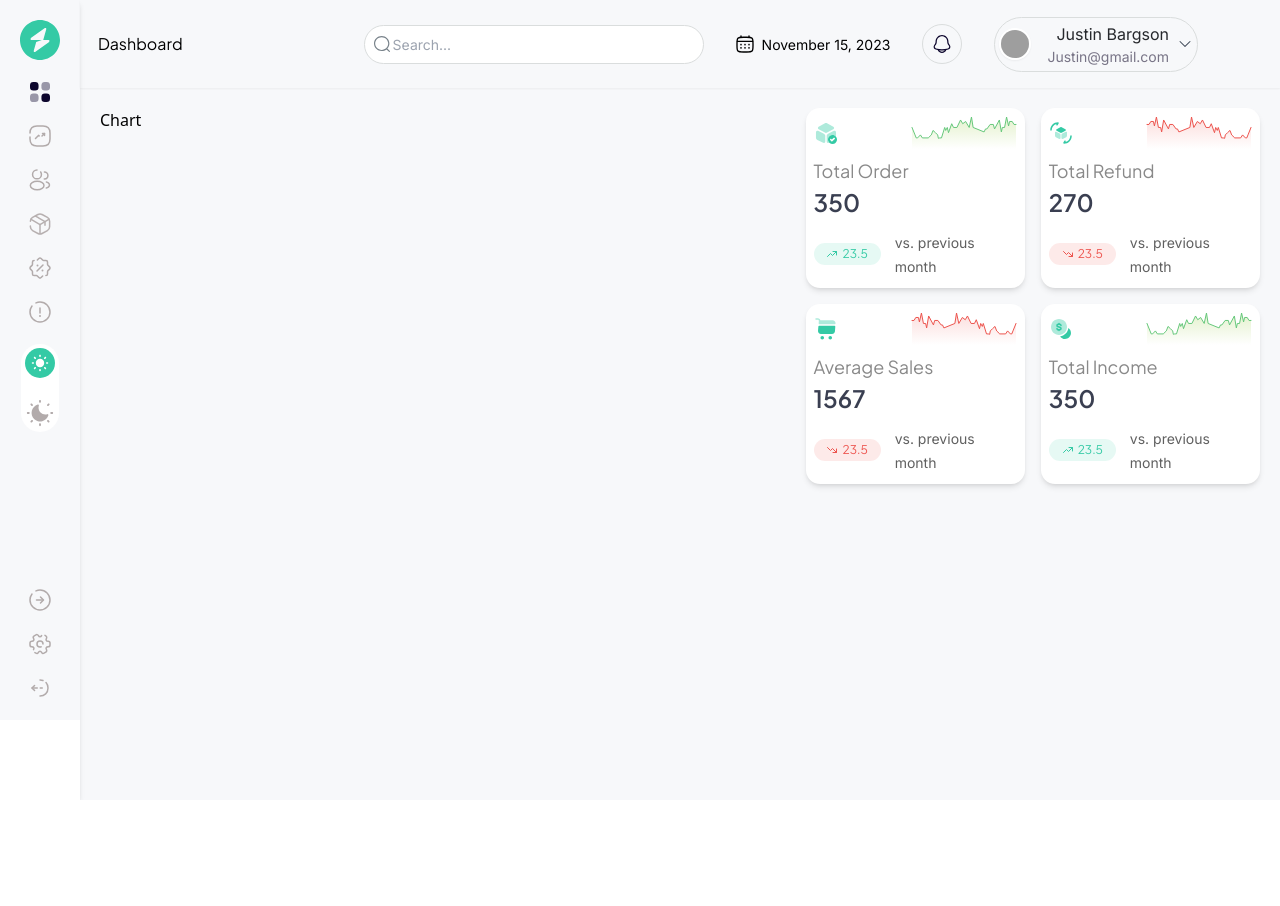
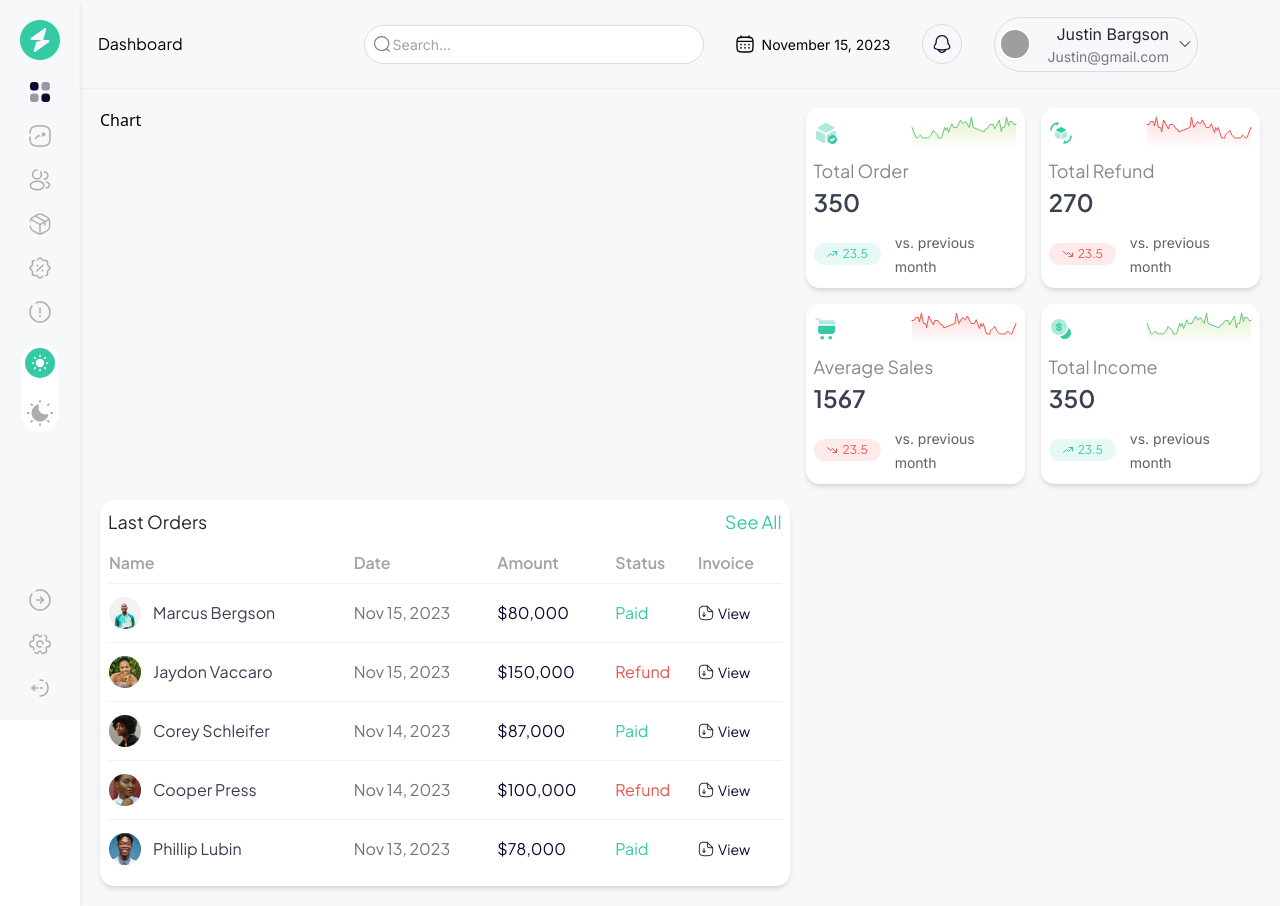
Before and after one commit to Superstahn95/analytics-dashboard, a React (Vite) app: page / in a window 1280 px wide. Before the commit the page ends 800 px from the top, so only its background shows below. Built offline with nearby package versions, Linux system fonts and the light colour scheme; grey boxes are pictures that could not be loaded.

Commit message:
Handled Order tables

```diff
--- a/src/components/OrderTable.jsx
+++ b/src/components/OrderTable.jsx
@@ -0,0 +1,67 @@
+import React from "react";
+import WidgetWrapper from "./WidgetWrapper";
+import { orders } from "../data";
+import Download from "/svg/document-download.svg";
+
+const tableHeaders = ["Name", "Date", "Amount", "Status", "Invoice"];
+
+function OrderTable() {
+  console.log(orders);
+  return (
+    <WidgetWrapper>
+      <div className="flex items-center justify-between">
+        <span className="font-jakarta text-[18px] text-[#26282C]">
+          Last Orders
+        </span>
+        <span className="font-jakarta text-[18px] text-[#34CAA5]">See All</span>
+      </div>
+      <table className="w-full mt-2">
+        <tr>
+          {tableHeaders.map((header) => (
+            <th
+              key={header}
+              className="text-left text-[#9CA4AB] font-jakarta text-[16px] py-2"
+            >
+              {header}
+            </th>
+          ))}
+        </tr>
+        {orders.map((order) => (
+          <tr key={order.id} className="border-t  border-[#EDF2F6]">
+            <td>
+              <div className="flex items-center space-x-3">
+                <img src={order.image} alt="user avi" />
+                <span className="font-jakarta text-[16px] text-[#3A3F51] py-4">
+                  {order.name}
+                </span>
+              </div>
+            </td>
+            <td className="font-jakarta text-[16px] text-[#737373] ">
+              {order.date}
+            </td>
+            <td className="font-jakarta text-[#0D062D] text-[16px]">
+              {order.amount}
+            </td>
+            <td
+              className={`${
+                order.status === "Paid" ? "text-[#34CAA5]" : "text-[#ED544E]"
+              } font-jakarta text-[16px] `}
+            >
+              {order.status}
+            </td>
+            <td>
+              <button className="flex items-center space-x-1">
+                <img src={Download} alt="download" />
+                <span className="font-jakarta text-[14px] text-[#0D062D]">
+                  View
+                </span>
+              </button>
+            </td>
+          </tr>
+        ))}
+      </table>
+    </WidgetWrapper>
+  );
+}
+
+export default OrderTable;
--- a/src/components/Statistics.jsx
+++ b/src/components/Statistics.jsx
@@ -1,6 +1,7 @@
 import React from "react";
 import AnalyticsCard from "./AnalyticsCard";
 import { salesData, dashboardAnalytics } from "../data";
+import OrderTable from "./OrderTable";
 
 function Statistics() {
   return (
@@ -14,6 +15,9 @@ function Statistics() {
             <AnalyticsCard key={analytics.id} analytics={analytics} />
           ))}
         </div>
+        <div className="col-span-3">
+          <OrderTable />
+        </div>
       </div>
     </div>
   );
--- a/src/data/index.js
+++ b/src/data/index.js
@@ -7,7 +7,7 @@ export const orders = [
   {
     id: 1,
     name: "Marcus Bergson",
-    amount: 80000,
+    amount: "$80,000",
     status: "Paid",
     image: "/images/marcus.png",
     date: "Nov 15, 2023",
@@ -15,7 +15,7 @@ export const orders = [
   {
     id: 2,
     name: "Jaydon Vaccaro",
-    amount: 150000,
+    amount: "$150,000",
     status: "Refund",
     image: "/images/jaydon.png",
     date: "Nov 15, 2023",
@@ -23,7 +23,7 @@ export const orders = [
   {
     id: 3,
     name: "Corey Schleifer",
-    amount: 87000,
+    amount: "$87,000",
     status: "Paid",
     image: "/images/corey.png",
     date: "Nov 14, 2023",
@@ -31,7 +31,7 @@ export const orders = [
   {
     id: 4,
     name: "Cooper Press",
-    amount: 100000,
+    amount: "$100,000",
     status: "Refund",
     image: "/images/cooper.png",
     date: "Nov 14, 2023",
@@ -39,7 +39,7 @@ export const orders = [
   {
     id: 5,
     name: "Phillip Lubin",
-    amount: 78000,
+    amount: "$78,000",
     status: "Paid",
     image: "/images/phillip.png",
     date: "Nov 13, 2023",
```
